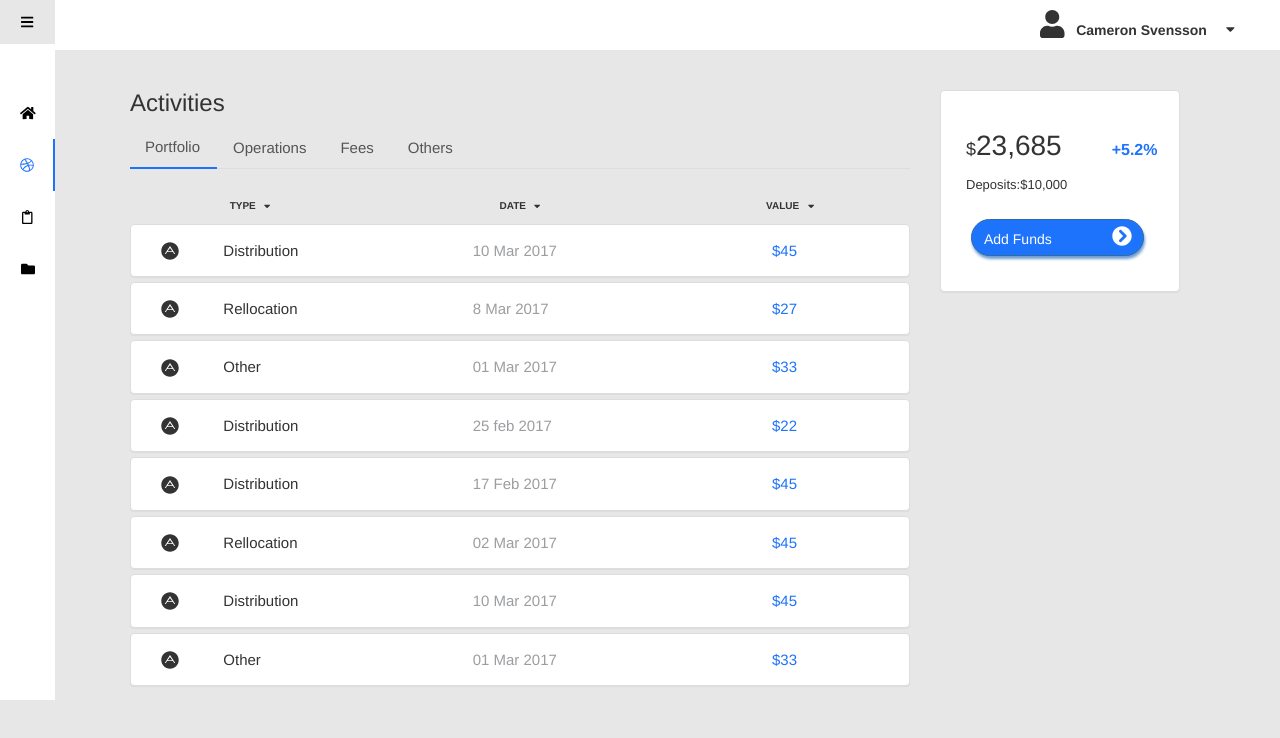
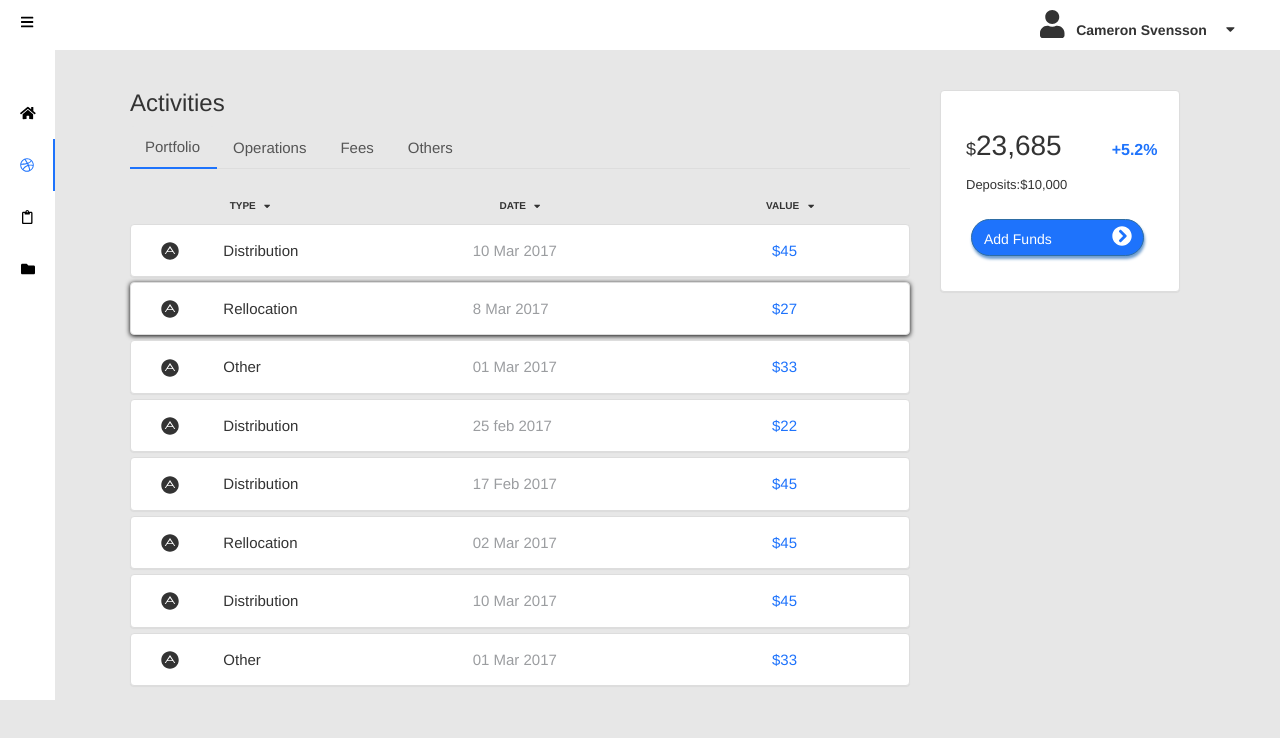
Before and after one commit to gowty/jetprobe, a React app: page / in a window 1280 px wide. Built offline with nearby package versions, Linux system fonts and the light colour scheme.

Commit message:
react bootstrap uninstalled & box shadow added

```diff
--- a/package.json
+++ b/package.json
@@ -4,7 +4,6 @@
   "private": true,
   "dependencies": {
     "react": "^16.3.0",
-    "react-bootstrap": "^0.32.1",
     "react-dom": "^16.3.0",
     "react-scripts": "1.1.1"
   },
--- a/src/Components/Main.js
+++ b/src/Components/Main.js
@@ -48,7 +48,7 @@ class Main extends Component {
         </div>
         </div>
 
-        <div className="panel panel-default" style={{marginTop:"-15px"}}>
+        <div className="panel panel-default pan" style={{marginTop:"-15px"}}>
         <div className="panel-body"  style={{marginBottom:"-10px"}}>
           <div className="col-lg-1 col-md-1 col-sm-1 col-xs-12">
            <i className="fab fa-adn"></i>
--- a/src/Css/App.css
+++ b/src/Css/App.css
@@ -17,10 +17,6 @@ body{
     padding: 12px 0;
     transition: all 0.3s ease;
     color: #000;
-}
-
-.nav-bar a:hover {
-    background-color: #e7e7e7;
 }
 
 .nav-bar p{
@@ -86,3 +82,7 @@ body{
   .buttons{
     box-shadow: 1px 3px 3px 0px #6f9dce;
   }
+
+  .pan{
+      box-shadow: 0px 1px 5px 0px #000;
+  }
```
Also changed, not shown: 1 other file.
